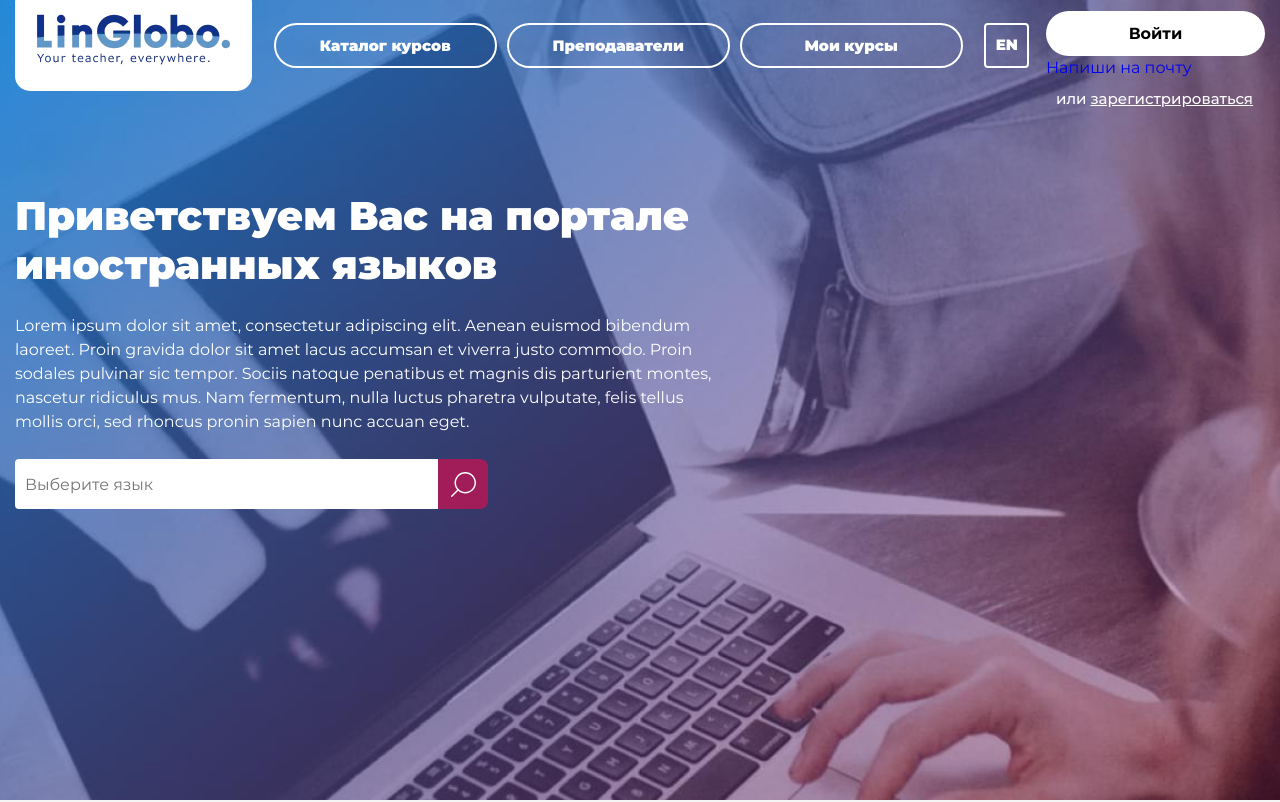
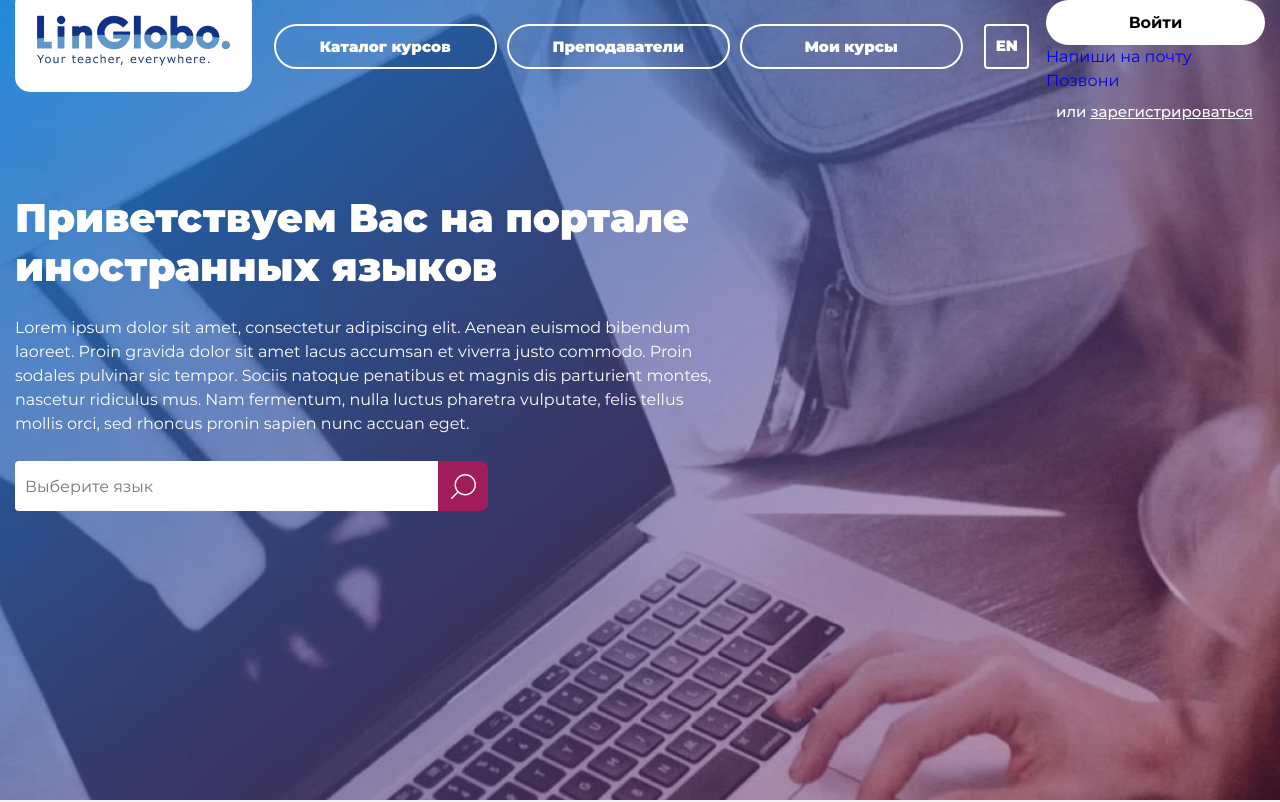
Before and after one commit to Alexsey1999/LanguagePortal, a plain HTML site: page index.html in a window 1280 px wide. Shown: the top 802 px of the page. Drawn offline with Linux system fonts and the light colour scheme.

Commit message:
Update 2021-04-03T13:47:57.925Z

```diff
--- a/index.html
+++ b/index.html
@@ -122,6 +122,10 @@
 
         <div class="mail">
             <a href="mailto:shishkinalexsey42@gmail.com">Напиши на почту</a>
+        </div>
+
+        <div class="tel">
+            <a href="tel:79097182204">Позвони</a>
         </div>
       </div>
     </div>
```
